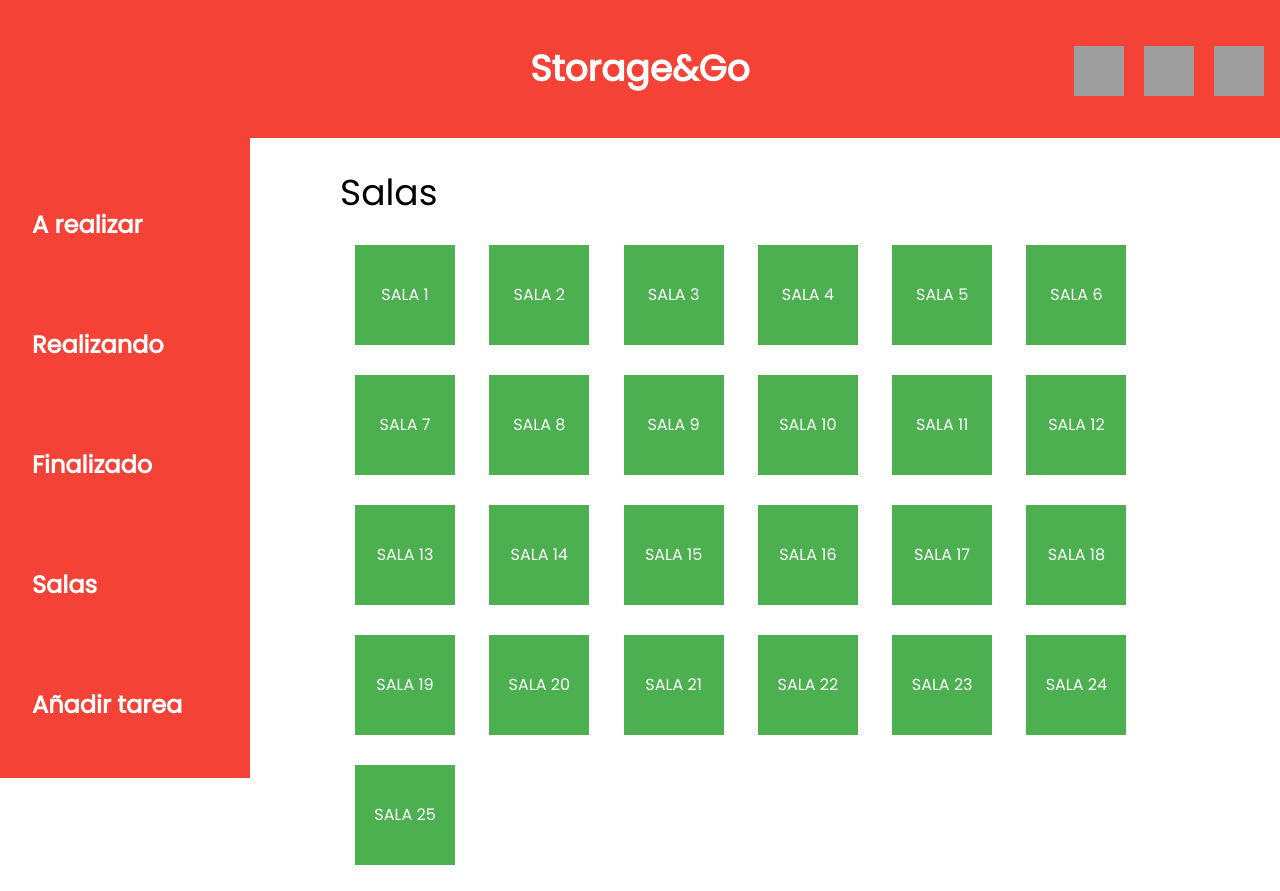
After one commit to grup3software/JointProject, a Django app: page /storageandgo/mapa_salas/ in a window 1280 px wide. The commit adds this page. Run offline with Django 3.2, Linux system fonts and the light colour scheme; grey boxes are pictures that could not be loaded.

Commit message:
rooms map added to Gestor's sidebar

```diff
--- a/StorageAndGo/templates/gestor-sala-a-realizar.html
+++ b/StorageAndGo/templates/gestor-sala-a-realizar.html
@@ -1,5 +1,6 @@
 {% extends 'gestor-sala-home.html' %}
 
-            {% block content %}
+    {% block content %}
 
-            {% endblock %}
+
+    {% endblock %}
--- a/StorageAndGo/templates/gestor-sala-finalizado.html
+++ b/StorageAndGo/templates/gestor-sala-finalizado.html
@@ -1,5 +1,5 @@
 {% extends 'gestor-sala-home.html' %}
 
-            {% block content %}
+    {% block content %}
 
-            {% endblock %}
+    {% endblock %}
--- a/StorageAndGo/templates/gestor-sala-home.html
+++ b/StorageAndGo/templates/gestor-sala-home.html
@@ -41,6 +41,7 @@
                 <a href= {% url 'storageandgo:gestor_arealizar' %}><h3 class="w3-padding-32 w3-button w3-left-align"style="width: 240px"><b>A realizar</b></h3></a>
                 <a href= {% url 'storageandgo:gestor_realizando' %}><h3 class="w3-padding-32 w3-button w3-left-align"style="width: 240px"><b>Realizando</b></h3></a>
                 <a href= {% url 'storageandgo:gestor_finalizado' %}><h3 class="w3-padding-32 w3-button w3-left-align"style="width: 240px"><b>Finalizado</b></h3></a>
+                <a href= {% url 'storageandgo:mapa_salas' %}><h3 class="w3-padding-32 w3-button w3-left-align"style="width: 240px"><b>Salas</b></h3></a>
                 <a href= {% url 'storageandgo:CreateTaskView' %}><h3 class="w3-padding-32 w3-button w3-left-align"style="width: 240px"><b>Añadir tarea</b></h3></a>
                 <a href= {% url 'storageandgo:CreateManifesto' %}><h3 class="w3-padding-32 w3-button w3-left-align"style="width: 240px"><b>Añadir pedido</b></h3></a>
             </div>
--- a/StorageAndGo/templates/gestor-sala-realizando.html
+++ b/StorageAndGo/templates/gestor-sala-realizando.html
@@ -1,5 +1,5 @@
 {% extends 'gestor-sala-home.html' %}
 
-            {% block content %}
+    {% block content %}
 
-            {% endblock %}
+    {% endblock %}
--- /dev/null
+++ b/StorageAndGo/templates/mapa-salas.html
@@ -0,0 +1,32 @@
+{% extends 'gestor-sala-home.html' %}
+
+    {% block content %}
+        <h1> Salas </h1>
+
+            <button class="w3-button w3-green"style="width: 100px; height: 100px; margin: 15px">SALA 1</button>
+            <button class="w3-button w3-green"style="width: 100px; height: 100px; margin: 15px">SALA 2</button>
+            <button class="w3-button w3-green"style="width: 100px; height: 100px; margin: 15px">SALA 3</button>
+            <button class="w3-button w3-green"style="width: 100px; height: 100px; margin: 15px">SALA 4</button>
+            <button class="w3-button w3-green"style="width: 100px; height: 100px; margin: 15px">SALA 5</button>
+            <button class="w3-button w3-green"style="width: 100px; height: 100px; margin: 15px">SALA 6</button>
+            <button class="w3-button w3-green"style="width: 100px; height: 100px; margin: 15px">SALA 7</button>
+            <button class="w3-button w3-green"style="width: 100px; height: 100px; margin: 15px">SALA 8</button>
+            <button class="w3-button w3-green"style="width: 100px; height: 100px; margin: 15px">SALA 9</button>
+            <button class="w3-button w3-green"style="width: 100px; height: 100px; margin: 15px">SALA 10</button>
+            <button class="w3-button w3-green"style="width: 100px; height: 100px; margin: 15px">SALA 11</button>
+            <button class="w3-button w3-green"style="width: 100px; height: 100px; margin: 15px">SALA 12</button>
+            <button class="w3-button w3-green"style="width: 100px; height: 100px; margin: 15px">SALA 13</button>
+            <button class="w3-button w3-green"style="width: 100px; height: 100px; margin: 15px">SALA 14</button>
+            <button class="w3-button w3-green"style="width: 100px; height: 100px; margin: 15px">SALA 15</button>
+            <button class="w3-button w3-green"style="width: 100px; height: 100px; margin: 15px">SALA 16</button>
+            <button class="w3-button w3-green"style="width: 100px; height: 100px; margin: 15px">SALA 17</button>
+            <button class="w3-button w3-green"style="width: 100px; height: 100px; margin: 15px">SALA 18</button>
+            <button class="w3-button w3-green"style="width: 100px; height: 100px; margin: 15px">SALA 19</button>
+            <button class="w3-button w3-green"style="width: 100px; height: 100px; margin: 15px">SALA 20</button>
+            <button class="w3-button w3-green"style="width: 100px; height: 100px; margin: 15px">SALA 21</button>
+            <button class="w3-button w3-green"style="width: 100px; height: 100px; margin: 15px">SALA 22</button>
+            <button class="w3-button w3-green"style="width: 100px; height: 100px; margin: 15px">SALA 23</button>
+            <button class="w3-button w3-green"style="width: 100px; height: 100px; margin: 15px">SALA 24</button>
+            <button class="w3-button w3-green"style="width: 100px; height: 100px; margin: 15px">SALA 25</button>
+
+    {% endblock %}
--- a/StorageAndGo/urls.py
+++ b/StorageAndGo/urls.py
@@ -27,6 +27,7 @@ urlpatterns = [
     path('gestor_arealizar/', ListTasks.as_view(), name="gestor_arealizar"),
     url(r'^gestor_realizando/', gestor_realizando, name="gestor_realizando"),
     url(r'^gestor_finalizado/', gestor_finalizado, name="gestor_finalizado"),
+    url(r'^mapa_salas/', mapa_salas, name="mapa_salas"),
 
     path('pedido/', ManifestoCreate.as_view(), name="CreateManifesto"),
 
--- a/StorageAndGo/views.py
+++ b/StorageAndGo/views.py
@@ -97,6 +97,14 @@ def gestor_añadirtarea(request):
     return HttpResponse(template.render())
 
 
+def mapa_salas(request):
+    # getting our template
+    template = loader.get_template('mapa-salas.html')
+
+    # rendering the template in HttpResponse
+    return HttpResponse(template.render())
+
+
 class TaskAccept(UpdateView):
     model = Task
     fields = ['accepted']
```
